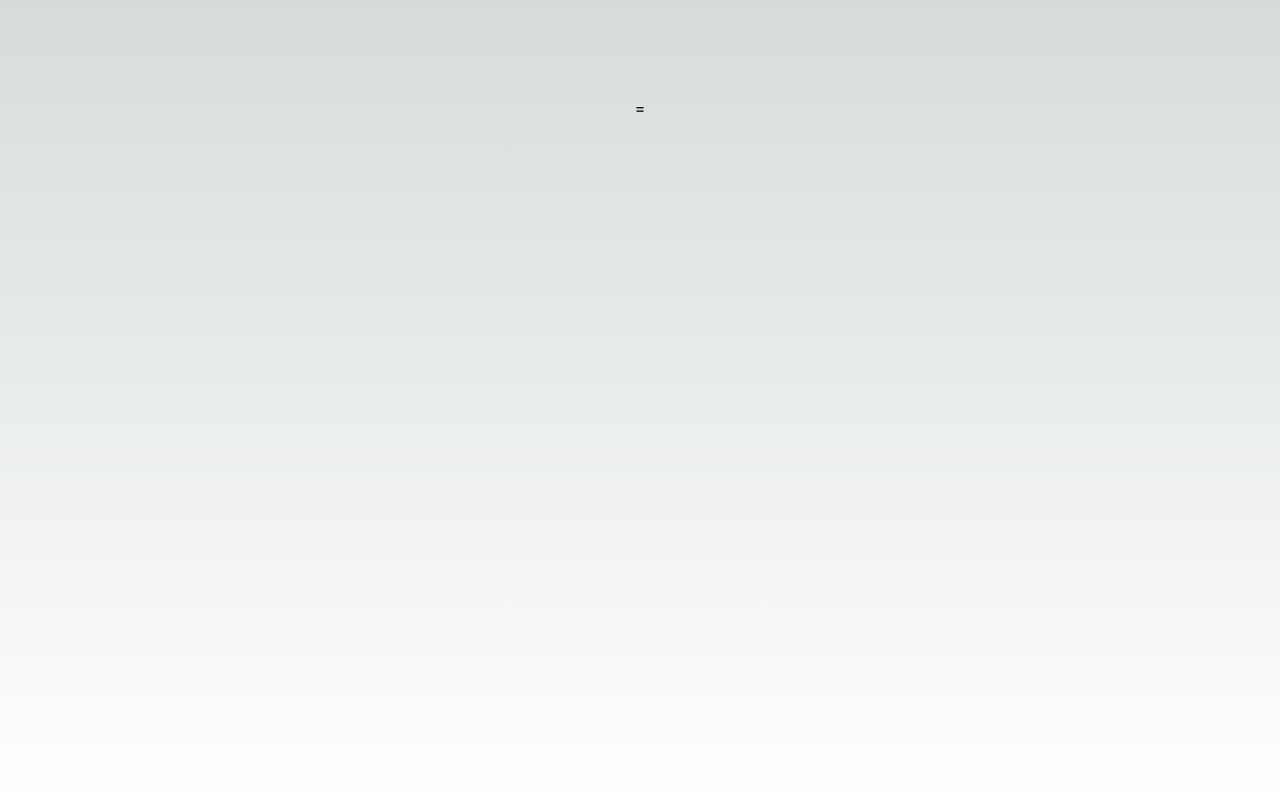
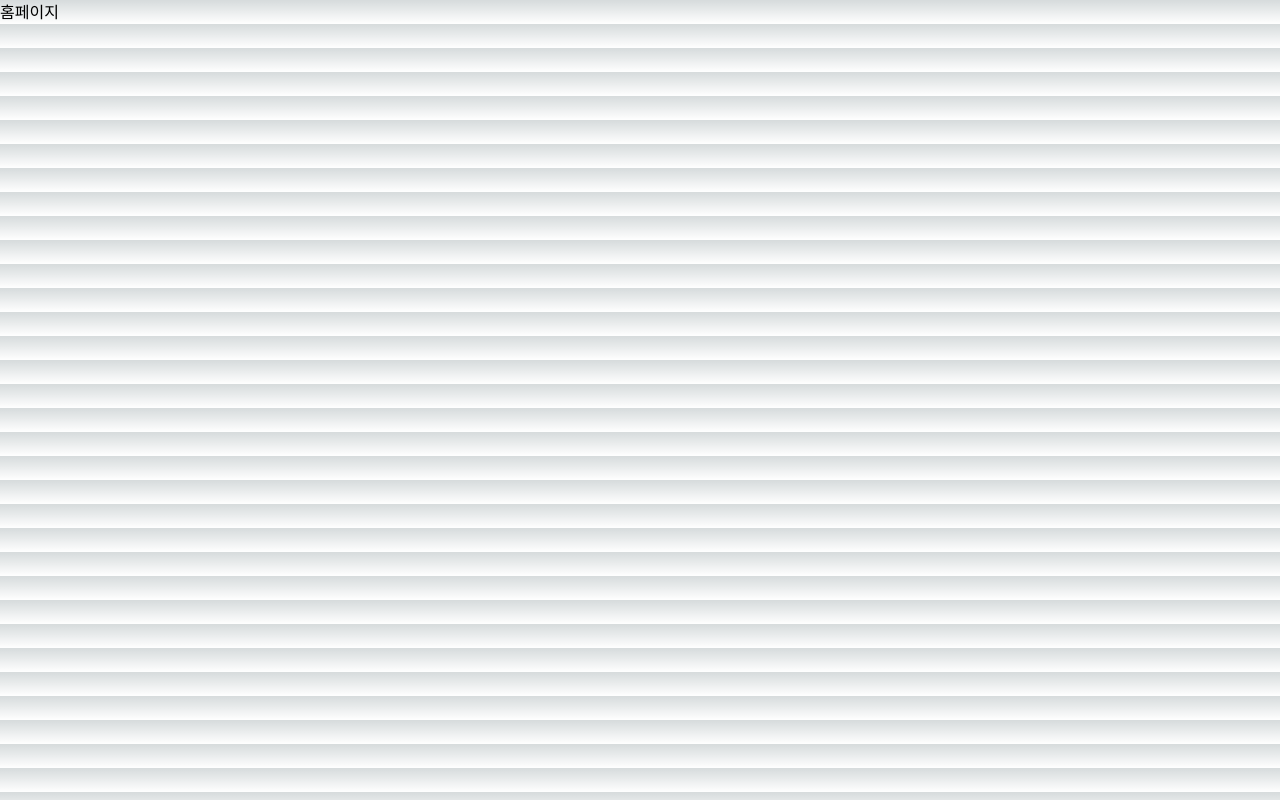
Before and after one commit to JihooDev/Remind_NextJS, a Next.js app: page / in a window 1280 px wide. Built offline with nearby package versions, Linux system fonts and the light colour scheme.

Commit message:
create: Readme

```diff
--- /dev/null
+++ b/src/app/contact/page.tsx
@@ -0,0 +1,9 @@
+import React from 'react'
+
+const contact = () => {
+    return (
+        <div>contact</div>
+    )
+}
+
+export default contact
--- a/src/app/page.tsx
+++ b/src/app/page.tsx
@@ -2,8 +2,8 @@ import Image from 'next/image'
 
 export default function Home() {
   return (
-    <main className="flex min-h-screen flex-col items-center justify-between p-24">
-      =
-    </main>
+    <div>
+      <h1>홈페이지</h1>
+    </div>
   )
 }
```
Also changed, not shown: 1 other file (tests, documents, lock files or other folders).
